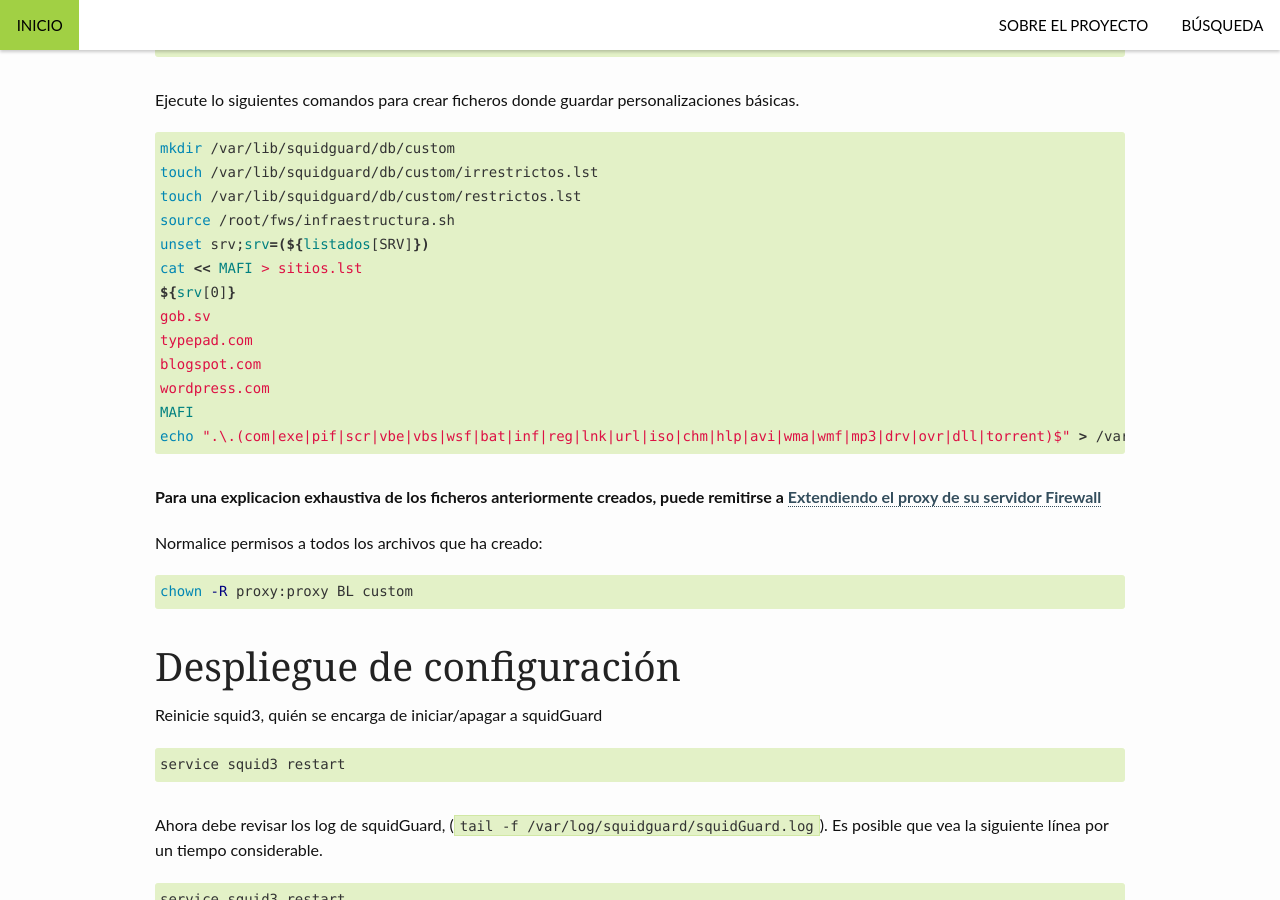
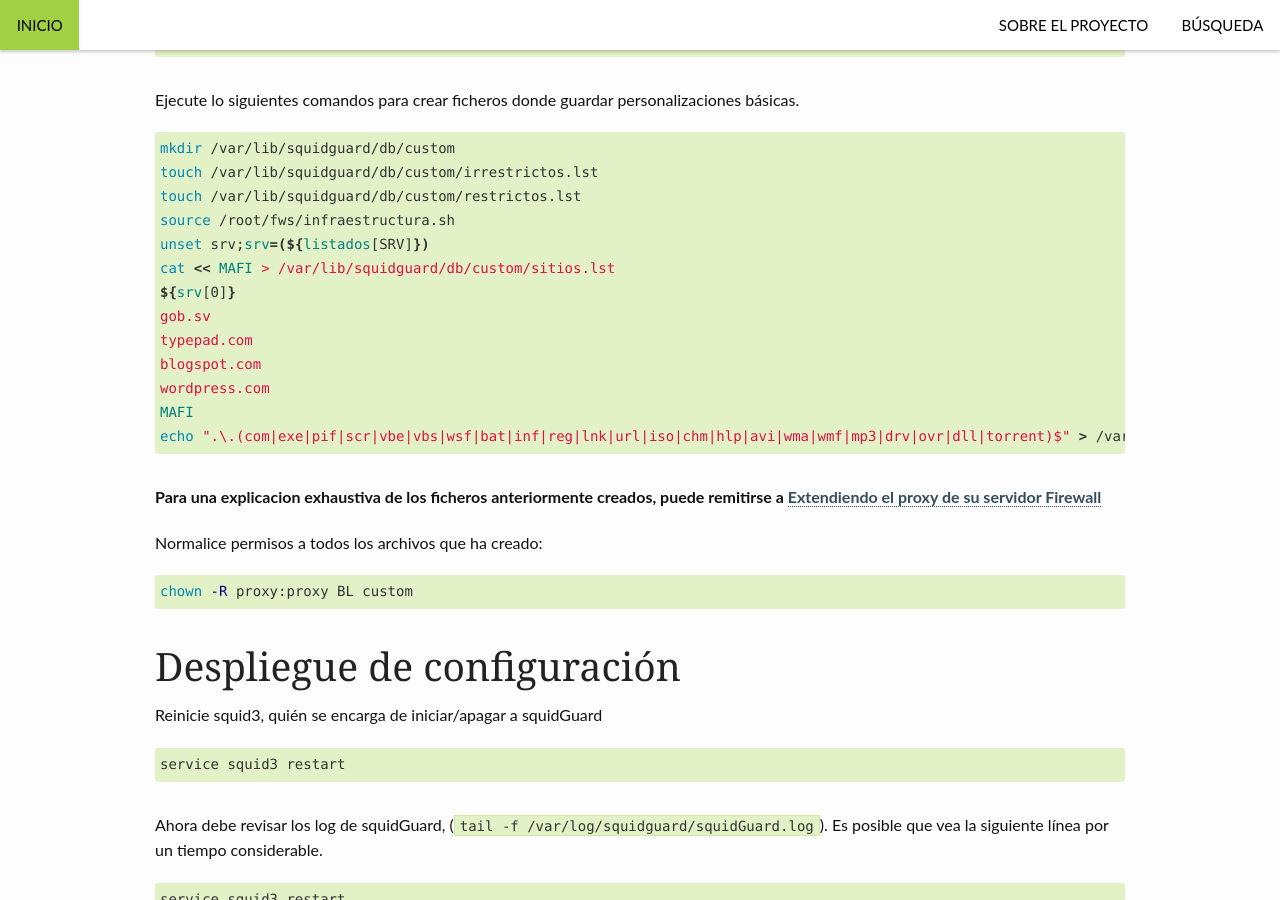
Before and after one commit to VTacius/firewall, a Jekyll site: the page built from _instalacion/squidguard/index.md, in a window 1280 px wide and 900 px high, scrolled down 6024 px. Built offline with Jekyll 4.4.1, drawn with Linux system fonts in a browser that asks for light colours.

Commit message:
Arreglos a pequeños problemas críticos

```diff
--- a/_instalacion/squidguard/index.md
+++ b/_instalacion/squidguard/index.md
@@ -49,7 +49,7 @@ touch /var/lib/squidguard/db/custom/irrestrictos.lst
 touch /var/lib/squidguard/db/custom/restrictos.lst
 source /root/fws/infraestructura.sh
 unset srv;srv=(${listados[SRV]})
-cat << MAFI > sitios.lst
+cat << MAFI > /var/lib/squidguard/db/custom/sitios.lst
 ${srv[0]}
 gob.sv
 typepad.com
```
Also changed, not shown: _instalacion/iptables/establecimiento.md (+1 -1 lines), _instalacion/iptables/infraestructura.md (+2 -1 lines).
